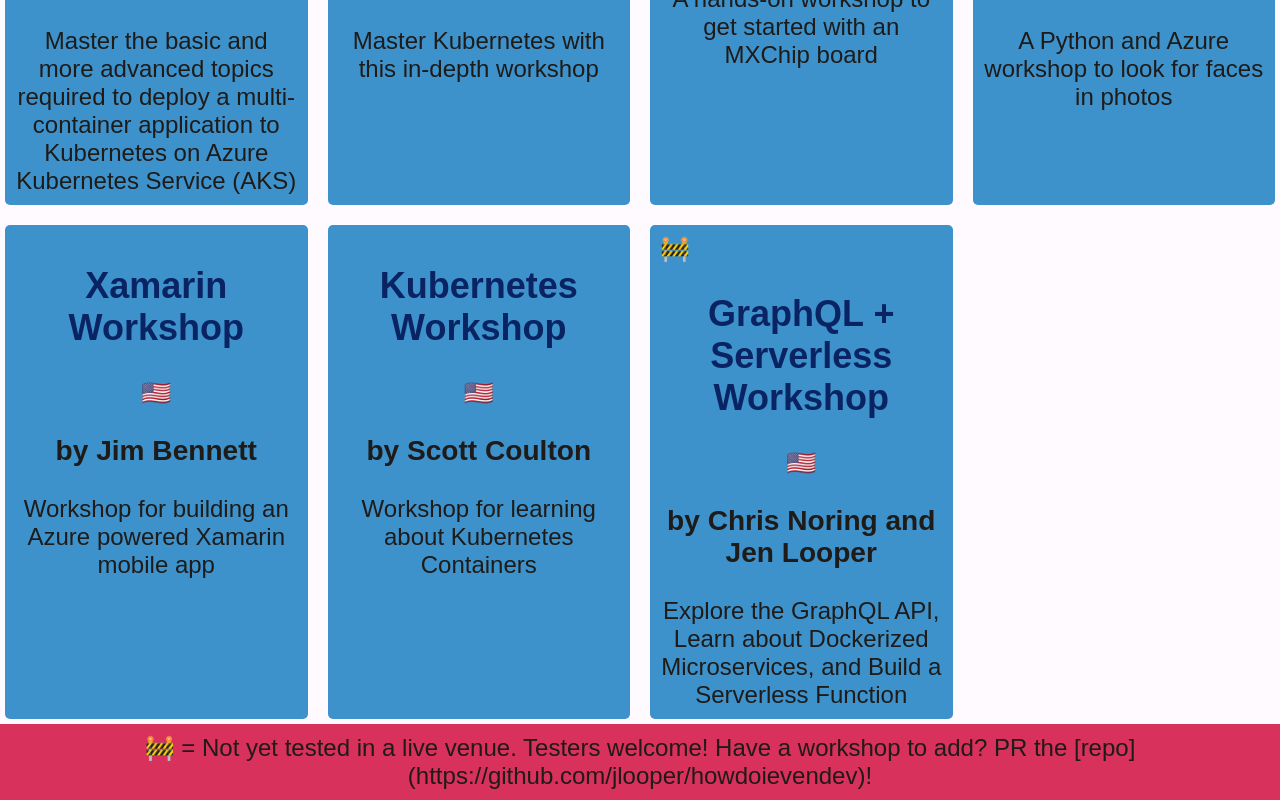
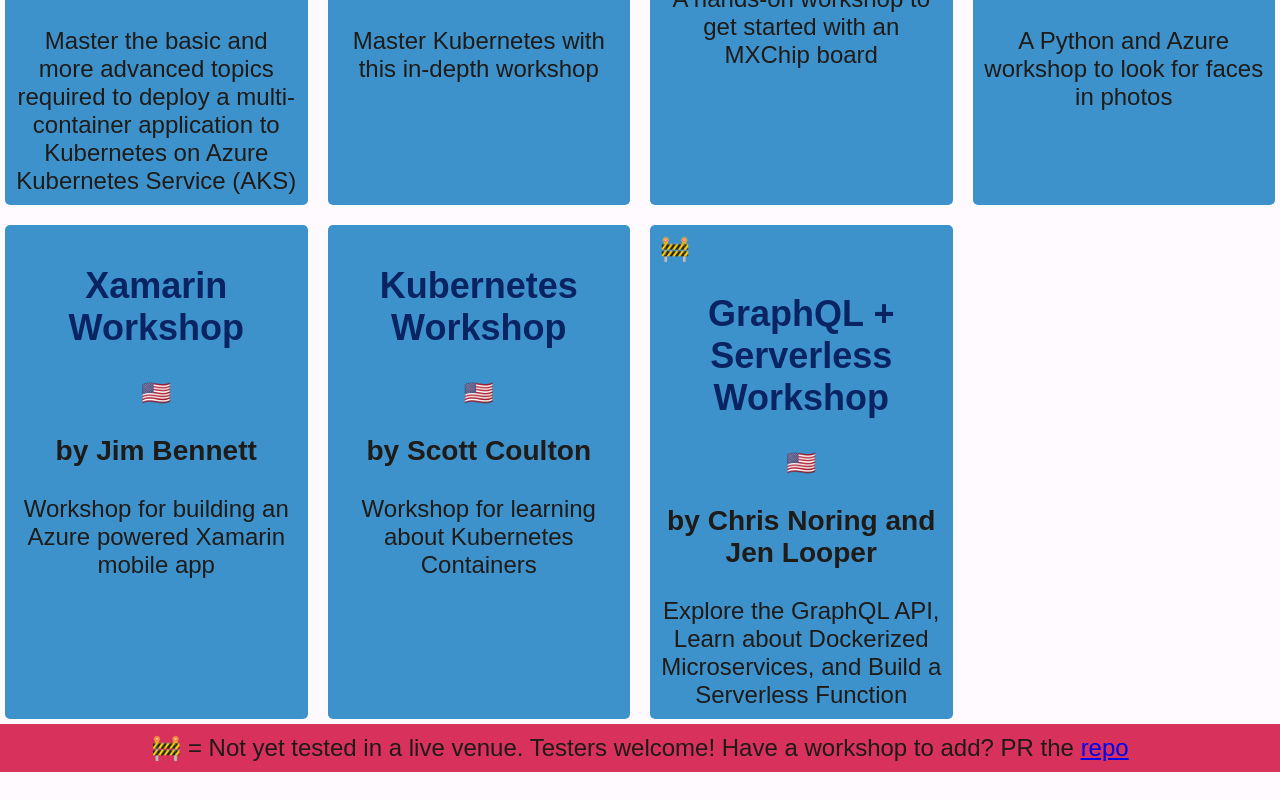
Before and after one commit to jlooper/howdoievendev, a Vue app: page / in a window 1280 px wide. Shown: the part 1810-2610 px from the top of the page. After the commit the page ends 2582 px from the top, so only its background shows below. Built offline with nearby package versions, Linux system fonts and the light colour scheme.

Commit message:
update footer

```diff
--- a/src/components/Home.vue
+++ b/src/components/Home.vue
@@ -20,7 +20,10 @@
         <p>{{workshop.blurb}}</p>
       </div>
     </div>
-    <footer>🚧 = Not yet tested in a live venue. Testers welcome! Have a workshop to add? PR the [repo](https://github.com/jlooper/howdoievendev)!</footer>
+    <footer>
+      🚧 = Not yet tested in a live venue. Testers welcome! Have a workshop to add? PR the
+      <a href="https://github.com/jlooper/howdoievendev">repo</a>
+    </footer>
   </div>
 </template>
 
```
